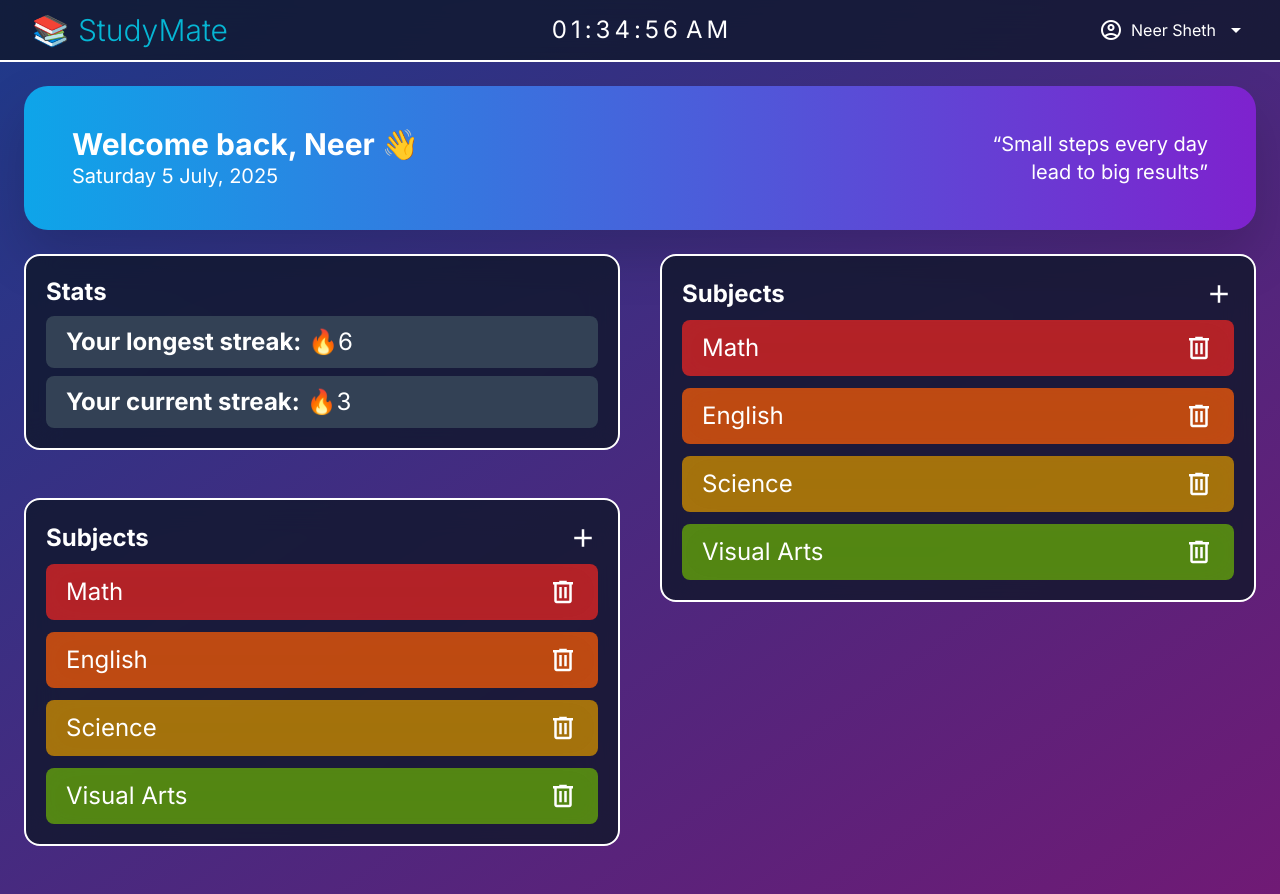
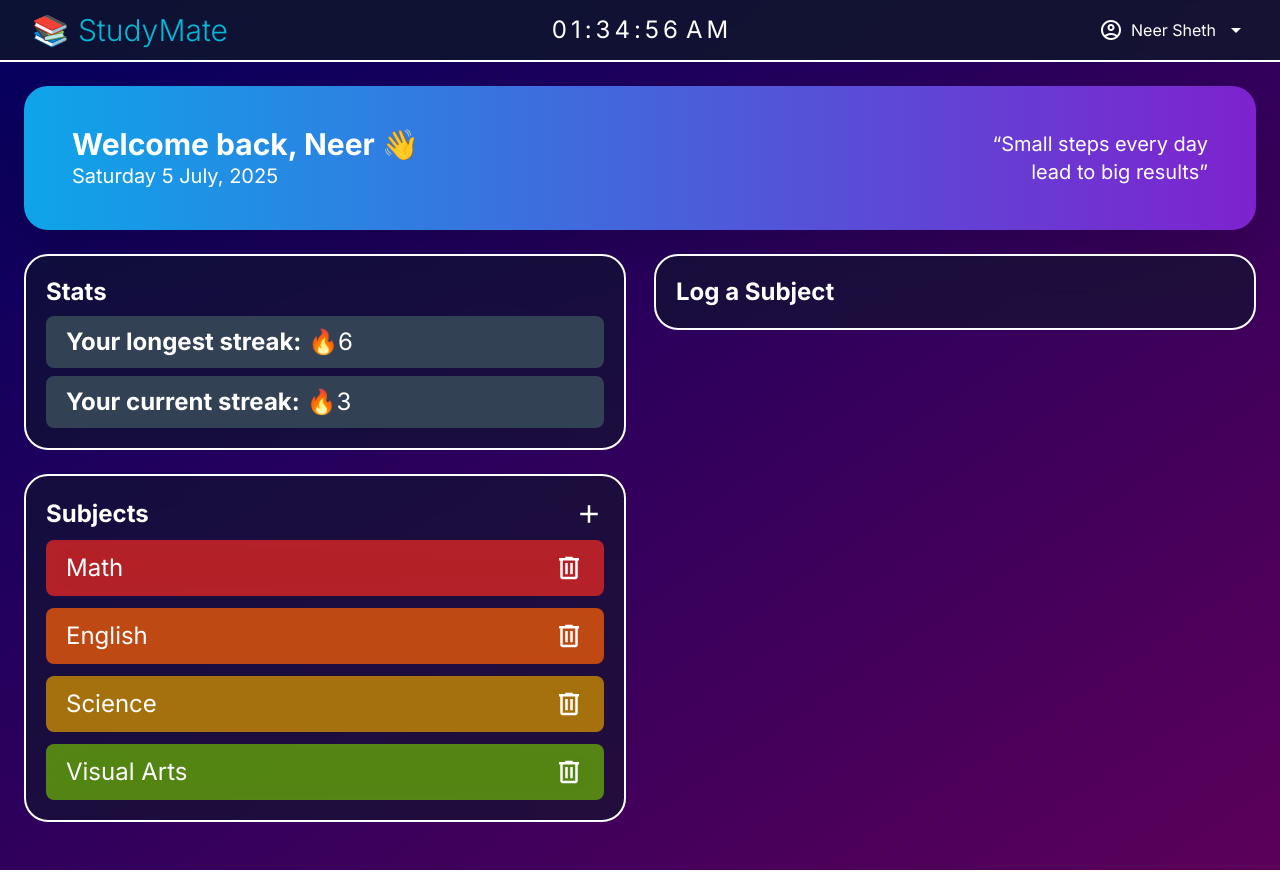
Before and after one commit to ItsPixL/studymate-tracker, a React (Vite) app in the folder frontend/studymate-frontend/: page /dashboard in a window 1280 px wide. After the commit the page ends 870 px from the top, so only its background shows below. Built offline with nearby package versions, Linux system fonts and the light colour scheme.

Commit message:
Added more animations and fixed grid and flexbox layouts. Started working on Log Session menu.

```diff
--- a/frontend/studymate-frontend/src/components/Layout.tsx
+++ b/frontend/studymate-frontend/src/components/Layout.tsx
@@ -85,7 +85,7 @@ export default function Layout({ children }: { children: React.ReactNode }) {
   };
 
   return (
-    <div className="min-h-screen bg-gradient-to-br from-blue-900 to-fuchsia-900 flex flex-col">
+    <div className="min-h-screen bg-gradient-to-br from-deepBlue to-royalPurple flex flex-col">
       <motion.div
         className="backdrop-blur-lg bg-slate-900/80 border-b-2 border-white py-3 px-8"
         variants={navContainerVariants}
@@ -132,9 +132,7 @@ export default function Layout({ children }: { children: React.ReactNode }) {
           )}
         </motion.nav>
       </motion.div>
-      <div className="">
-        <main className="flex-1 p-6 text-white">{children}</main>
-      </div>
+      <main className="p-6 text-white">{children}</main>
     </div>
   );
 }
--- a/frontend/studymate-frontend/src/pages/Dashboard.tsx
+++ b/frontend/studymate-frontend/src/pages/Dashboard.tsx
@@ -52,7 +52,7 @@ function Greeting() {
 
   return (
     <motion.div
-      className="bg-gradient-to-r from-sky-500 to-purple-700 px-12 py-10 grid grid-cols-2 rounded-3xl drop-shadow-2xl lg:max-w-screen-2xl mx-auto"
+      className="bg-gradient-to-r from-sky-500 to-purple-700 px-12 py-10 grid grid-cols-2 rounded-3xl drop-shadow-2xl lg:max-w-screen-2xl mx-auto h-max w-full"
       variants={containerVariants}
       initial="hidden"
       animate="show"
@@ -82,7 +82,7 @@ function Stats() {
 
   return (
     <motion.div
-      className="bg-slate-900/80 backdrop-blur-lg rounded-2xl border-white border-2 my-6 p-5"
+      className="bg-slate-900/60 backdrop-blur-lg rounded-3xl border-white border-2 my-6 p-5"
       variants={containerVariants}
       initial="hidden"
       animate="show"
@@ -148,19 +148,29 @@ function Subjects() {
   ];
 
   return (
-    <div className="bg-slate-900/80 backdrop-blur-lg rounded-2xl border-white border-2 my-6 p-5">
-      <div className="flex justify-between items-center">
+    <motion.div
+      className="bg-slate-900/60 backdrop-blur-lg rounded-3xl border-white border-2 my-6 p-5"
+      variants={containerVariants}
+      initial="hidden"
+      animate="show"
+      transition={{ when: "beforeChildren", delay: 1.5, staggerChildren: 0.1 }}
+    >
+      <motion.div
+        className="flex justify-between items-center"
+        variants={itemVariants}
+      >
         <span className="text-2xl font-bold">Subjects</span>
         <span className="material-symbols-outlined cursor-pointer text-3xl">
           add
         </span>
-      </div>
+      </motion.div>
       <div className="flex flex-col gap-3 mt-2">
         {subjects.map((subject, index) => {
           return (
-            <div
+            <motion.div
               key={index}
               className="flex justify-between items-center w-full"
+              variants={itemVariants}
             >
               <div
                 className={`flex justify-between items-center w-full backdrop-blur-lg py-2.5 px-5 text-2xl rounded-lg ${
@@ -172,25 +182,43 @@ function Subjects() {
                   delete
                 </span>
               </div>
-            </div>
+            </motion.div>
           );
         })}
       </div>
-    </div>
+    </motion.div>
+  );
+}
+
+function Log() {
+  return (
+    <motion.div
+      className="bg-slate-900/60 backdrop-blur-lg rounded-3xl border-white border-2 my-6 p-5"
+      variants={containerVariants}
+      initial="hidden"
+      animate="show"
+      transition={{ when: "beforeChildren", delay: 1, staggerChildren: 0.1 }}
+    >
+      <motion.span className="text-2xl font-bold" variants={itemVariants}>
+        Log a Subject
+      </motion.span>
+    </motion.div>
   );
 }
 
 export default function Dashboard() {
   return (
     <Layout>
-      <Greeting />
-      <div className="lg:max-w-screen-2xl mx-auto grid grid-cols-2 gap-10">
-        <div className="flex flex-col">
-          <Stats />
-          <Subjects />
-        </div>
-        <div className="">
-          <Subjects />
+      <div className="">
+        <Greeting />
+        <div className="lg:max-w-screen-2xl mx-auto grid grid-cols-2 gap-7">
+          <div>
+            <Stats />
+            <Subjects />
+          </div>
+          <div>
+            <Log />
+          </div>
         </div>
       </div>
     </Layout>
--- a/frontend/studymate-frontend/tailwind.config.js
+++ b/frontend/studymate-frontend/tailwind.config.js
@@ -9,6 +9,10 @@ export default {
       fontFamily: {
         sans: ['Inter', 'sans-serif'],
         poppins: ['Poppins', 'sans-serif'],
+      },
+      colors: {
+        deepBlue: '#03005E',
+        royalPurple: '#5C005A'
       }
     },
   },
```
